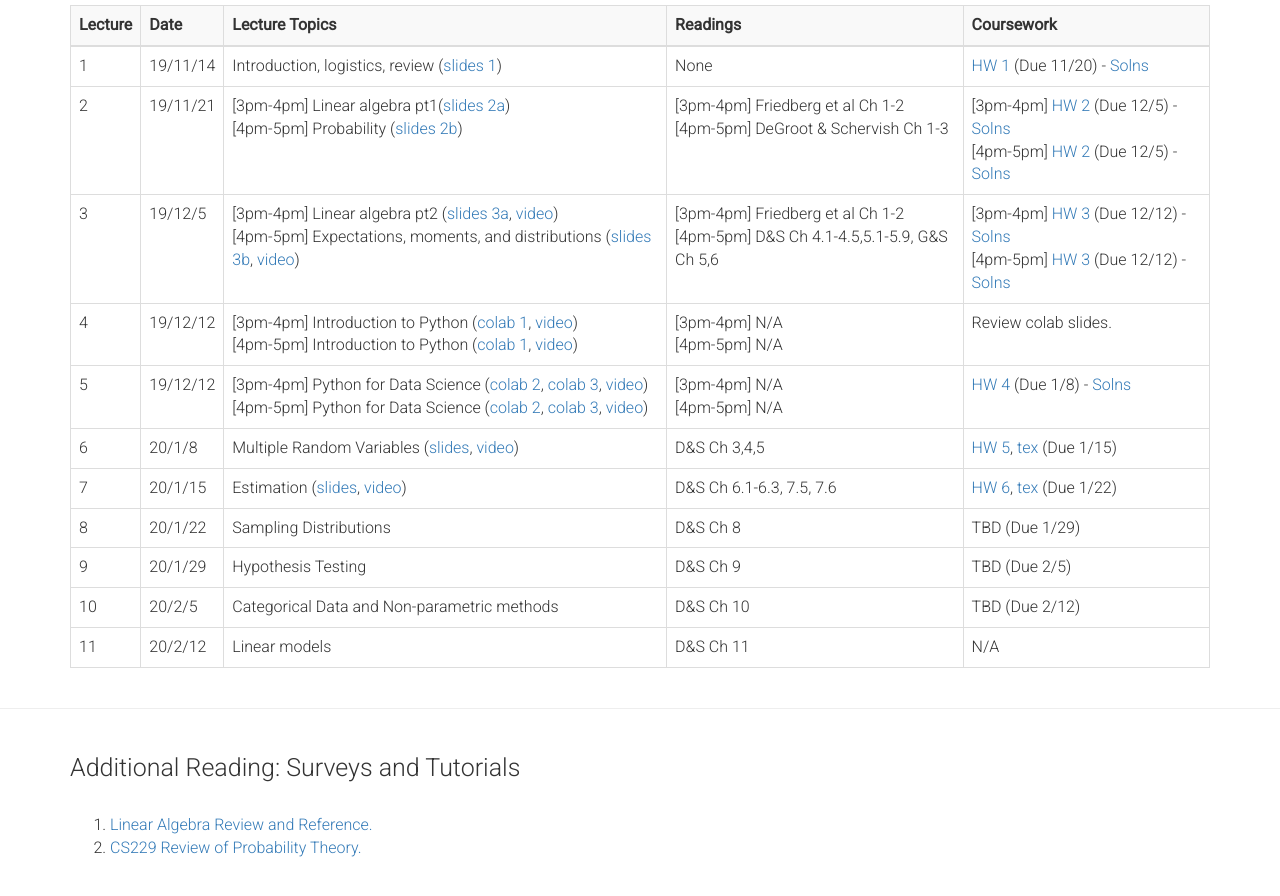
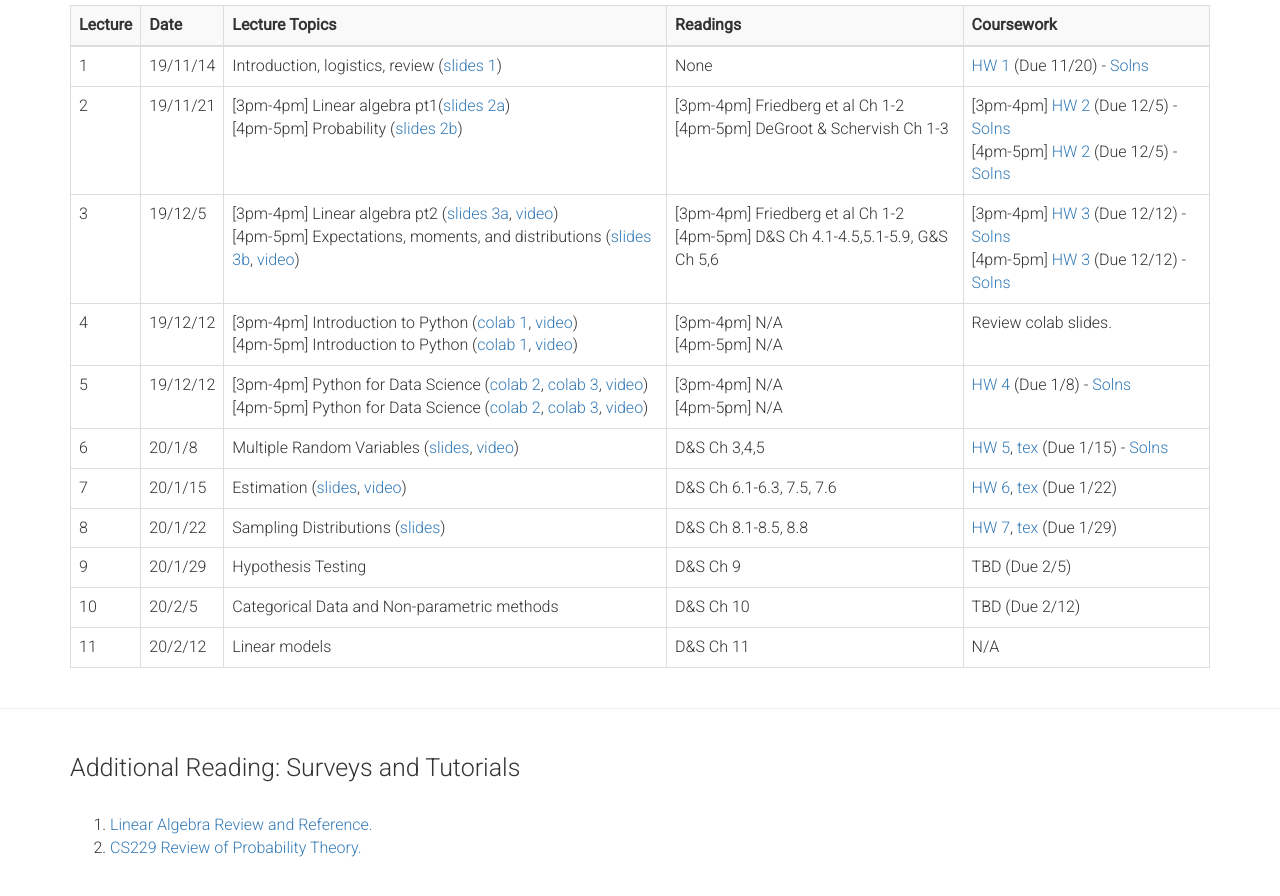
Before and after one commit to talisstats/talisstats.github.io, a Jekyll site: the page syllabus.html, which Jekyll copies as it is, in a window 1280 px wide and 900 px high, scrolled down 612 px. Shown: the top 896 px of the window. Built offline with Jekyll 4.4.1, drawn with Linux system fonts in a browser that asks for light colours; nearby versions of some CDN libraries.

Commit message:
Updates hw5 and lec8 material

```diff
--- a/syllabus.html
+++ b/syllabus.html
@@ -173,7 +173,7 @@
       D&S Ch 3,4,5
     </td>
     <td>
-      <a href="assets/hw/hw5.pdf">HW 5</a>, <a href="assets/hw/hw5.tex">tex</a> (Due 1/15)</br>
+      <a href="assets/hw/hw5.pdf">HW 5</a>, <a href="assets/hw/hw5.tex">tex</a> (Due 1/15) - <a href="assets/hw/hw5_soln.pdf">Solns</a></br>
     </td>
   </tr>
 
@@ -195,13 +195,13 @@
     <td>8</td>
     <td>20/1/22 </td>
     <td>
-       Sampling Distributions </br>
+       Sampling Distributions (<a href="assets/slides/lec8.pdf">slides</a>)</br>
     </td>
     <td>
-      D&S Ch 8
+      D&S Ch 8.1-8.5, 8.8
     </td>
     <td>
-      TBD (Due 1/29)</br>
+      <a href="assets/hw/hw7.pdf">HW 7</a>, <a href="assets/hw/hw7.tex">tex</a> (Due 1/29)</br>
     </td>
   </tr>
 
```
Also changed, not shown: 6 other files.
